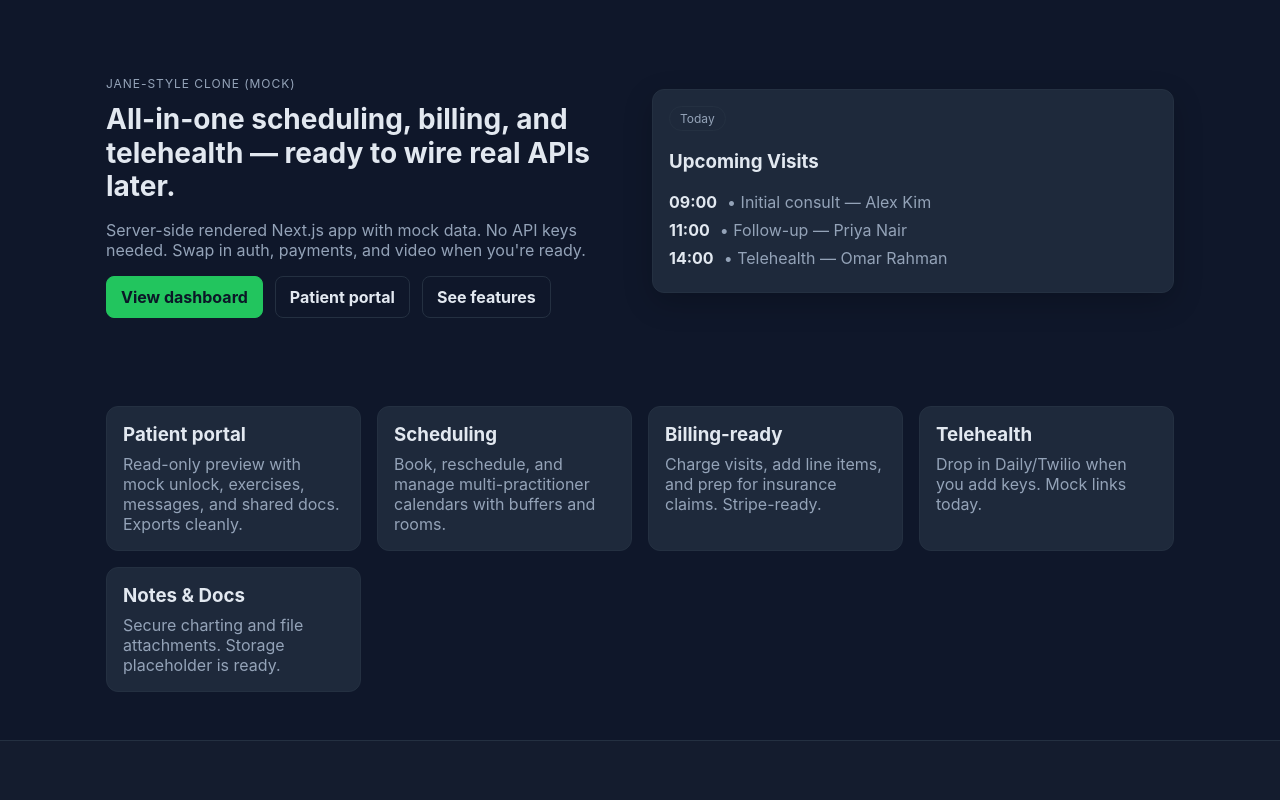
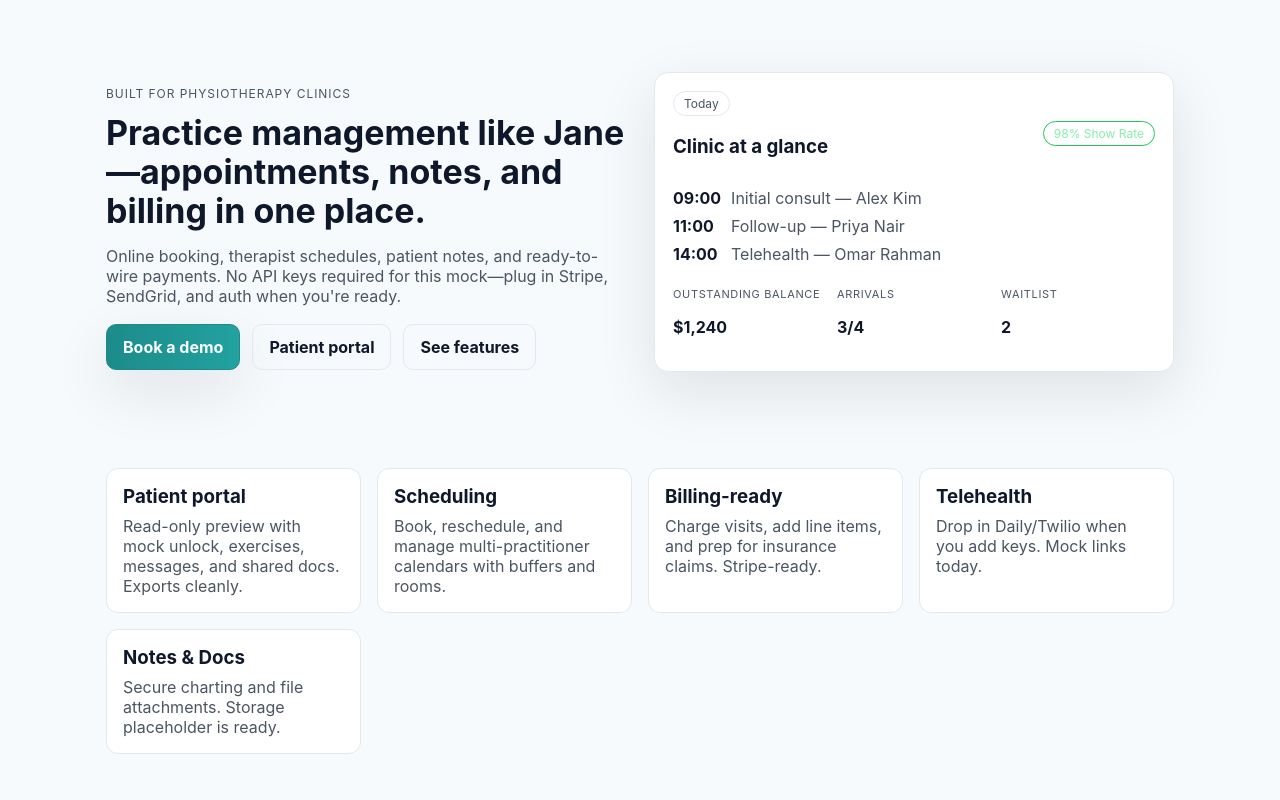
Before and after one commit to mindfreakzerox/physioflow-fe, a Next.js app: page / in a window 1280 px wide. Shown: the top 800 px of the page. Built offline with nearby package versions, Linux system fonts and the light colour scheme.

Commit message:
feat: add Jane-style hero

```diff
--- a/components/Hero.tsx
+++ b/components/Hero.tsx
@@ -5,26 +5,45 @@ export function Hero() {
     <section className="hero">
       <div className="container hero-inner">
         <div>
-          <p className="eyebrow">Jane-style clone (mock)</p>
-          <h1>All-in-one scheduling, billing, and telehealth — ready to wire real APIs later.</h1>
+          <p className="eyebrow">Built for physiotherapy clinics</p>
+          <h1>Practice management like Jane—appointments, notes, and billing in one place.</h1>
           <p className="lede">
-            Server-side rendered Next.js app with mock data. No API keys needed. Swap in auth,
-            payments, and video when you&apos;re ready.
+            Online booking, therapist schedules, patient notes, and ready-to-wire payments. No API keys
+            required for this mock—plug in Stripe, SendGrid, and auth when you&apos;re ready.
           </p>
           <div className="actions">
-            <Link className="btn" href="/dashboard">View dashboard</Link>
+            <Link className="btn" href="/dashboard">Book a demo</Link>
             <Link className="btn ghost" href="/portal">Patient portal</Link>
             <Link className="btn ghost" href="#features">See features</Link>
           </div>
         </div>
         <div className="hero-card">
-          <div className="pill">Today</div>
-          <h3>Upcoming Visits</h3>
+          <div className="hero-card-header">
+            <div>
+              <div className="pill">Today</div>
+              <h3>Clinic at a glance</h3>
+            </div>
+            <div className="pill success">98% show rate</div>
+          </div>
           <ul>
-            <li><span>09:00</span> • Initial consult — Alex Kim</li>
-            <li><span>11:00</span> • Follow-up — Priya Nair</li>
-            <li><span>14:00</span> • Telehealth — Omar Rahman</li>
+            <li><span>09:00</span> Initial consult — Alex Kim</li>
+            <li><span>11:00</span> Follow-up — Priya Nair</li>
+            <li><span>14:00</span> Telehealth — Omar Rahman</li>
           </ul>
+          <div className="hero-metrics">
+            <div>
+              <p className="label">Outstanding balance</p>
+              <p className="value">$1,240</p>
+            </div>
+            <div>
+              <p className="label">Arrivals</p>
+              <p className="value">3/4</p>
+            </div>
+            <div>
+              <p className="label">Waitlist</p>
+              <p className="value">2</p>
+            </div>
+          </div>
         </div>
       </div>
     </section>
--- a/styles/globals.css
+++ b/styles/globals.css
@@ -1,12 +1,13 @@
 :root {
-  color-scheme: light dark;
-  --bg: #0f172a;
-  --card: #1e293b;
-  --text: #e2e8f0;
-  --muted: #94a3b8;
-  --border: #243041;
-  --accent: #22c55e;
-  --accent-2: #38bdf8;
+  color-scheme: light;
+  --bg: #f7fafc;
+  --card: #ffffff;
+  --text: #0f172a;
+  --muted: #4b5563;
+  --border: #e2e8f0;
+  --accent: #1c8b8a;
+  --accent-2: #0ea5e9;
+  --shadow: 0 20px 60px rgba(15, 23, 42, 0.1);
 }
 
 * { box-sizing: border-box; }
@@ -28,41 +29,48 @@ body {
 }
 
 .section.muted {
-  background: rgba(255,255,255,0.02);
+  background: #eef2f6;
   border-top: 1px solid var(--border);
   border-bottom: 1px solid var(--border);
 }
 
 .hero {
-  padding: 64px 0 40px;
+  padding: 72px 0 48px;
 }
 .hero-inner {
   display: grid;
-  grid-template-columns: repeat(auto-fit, minmax(280px, 1fr));
-  gap: 24px;
+  grid-template-columns: repeat(auto-fit, minmax(320px, 1fr));
+  gap: 28px;
   align-items: center;
 }
 .eyebrow { text-transform: uppercase; letter-spacing: 0.08em; color: var(--muted); font-size: 12px; }
-h1 { font-size: 28px; margin: 8px 0 12px; line-height: 1.2; }
-.lede { color: var(--muted); margin-bottom: 16px; }
+h1 { font-size: 34px; margin: 8px 0 14px; line-height: 1.15; }
+.lede { color: var(--muted); margin-bottom: 18px; font-size: 16px; }
 .actions { display: flex; gap: 12px; flex-wrap: wrap; }
 .btn {
   display: inline-flex; align-items: center; justify-content: center;
-  padding: 10px 14px; border-radius: 8px; border: 1px solid var(--accent);
-  background: var(--accent); color: #0b1727; font-weight: 700; text-decoration: none;
+  padding: 12px 16px; border-radius: 10px; border: 1px solid var(--accent);
+  background: linear-gradient(90deg, var(--accent), #22a2a0);
+  color: #f8fafc; font-weight: 700; text-decoration: none;
+  box-shadow: var(--shadow);
 }
-.btn.ghost { background: transparent; color: var(--text); border-color: var(--border); }
+.btn.ghost { background: transparent; color: var(--text); border-color: var(--border); box-shadow: none; }
 
 .hero-card {
   background: var(--card);
   border: 1px solid var(--border);
-  border-radius: 12px;
-  padding: 16px;
-  box-shadow: 0 10px 30px rgba(0,0,0,0.2);
+  border-radius: 14px;
+  padding: 18px;
+  box-shadow: var(--shadow);
+  display: flex;
+  flex-direction: column;
+  gap: 12px;
 }
-.hero-card ul { list-style: none; padding: 0; margin: 12px 0 0; }
-.hero-card li { display: flex; gap: 10px; margin-bottom: 8px; color: var(--muted); }
-.hero-card span { font-weight: 700; color: var(--text); }
+.hero-card-header { display: flex; justify-content: space-between; align-items: center; gap: 8px; }
+.hero-card ul { list-style: none; padding: 0; margin: 0; display: flex; flex-direction: column; gap: 8px; }
+.hero-card li { display: flex; gap: 10px; color: var(--muted); }
+.hero-card span { font-weight: 700; color: var(--text); min-width: 48px; }
+.hero-metrics { display: grid; grid-template-columns: repeat(auto-fit, minmax(120px, 1fr)); gap: 10px; }
 
 .grid {
   display: grid;
```
